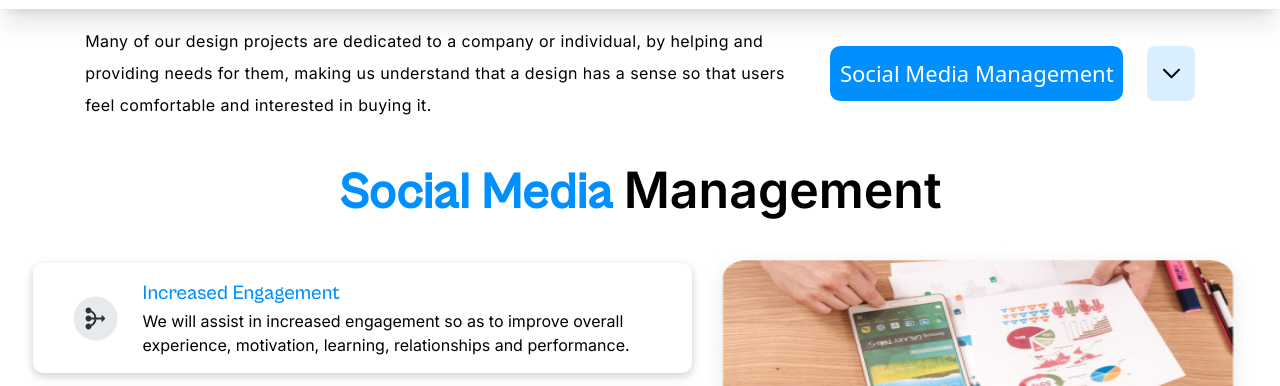
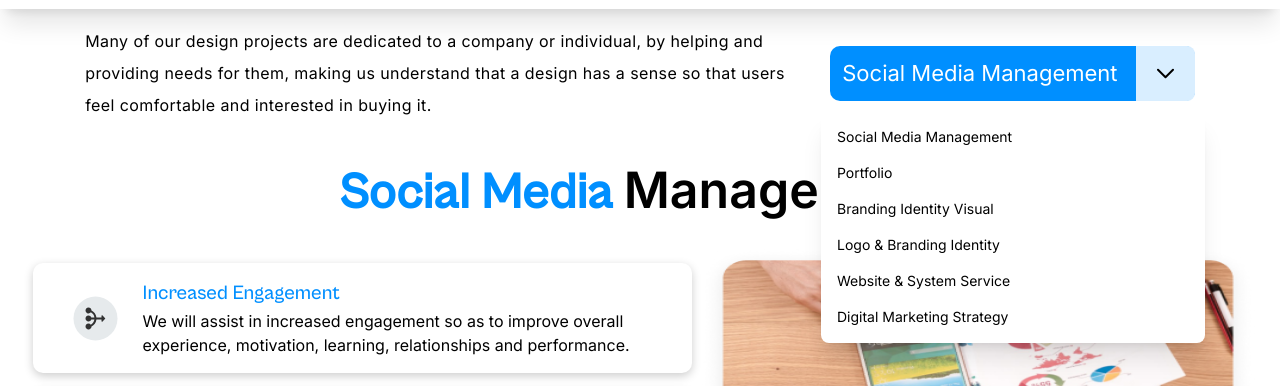
Before and after one commit to dimasasna/HiSocial, a plain HTML site: page service.html in a window 1280 px wide. Both pictures are taken after a click on the button "Social Media Management". Shown: the part 71-457 px from the top of the page. Drawn offline with nearby package versions, Linux system fonts and the light colour scheme; a web font is replaced by a local one.

Commit message:
coba filter

```diff
--- a/service.html
+++ b/service.html
@@ -12,6 +12,7 @@
         href="https://fonts.googleapis.com/css2?family=Inter:wght@400;500;600;700;800&family=Plus+Jakarta+Sans:wght@400;500;600;700;800&display=swap"
         rel="stylesheet">
     <script src="https://cdn.tailwindcss.com"></script>
+    <link href="https://cdnjs.cloudflare.com/ajax/libs/flowbite/2.1.1/flowbite.min.css" rel="stylesheet" />
     <script>
         tailwind.config = {
             extend: {
@@ -32,6 +33,9 @@
     </script>
 
     <style type="text/tailwindcss">
+        html{
+            scroll-behavior: smooth;
+        }
         @layer base {
             h1,h2,h3,h4,h5,h6 {
                 font-family: 'CabinetGrotesk-Medium', sans-serif;
@@ -143,25 +147,54 @@
     <!-- End Navbar -->
 
     <!-- Filter -->
-    <section class="max-w-[1215px] mx-auto mt-4 px-4 lg:px-0">
+    <section class="max-w-[1215px] mx-auto mt-4  px-4 lg:px-0">
         <div class="flex lg:flex-row flex-col justify-center items-center gap-4">
-            <p class="lg:w-[60%] lg:leading-loose tracking-wide">Many of our design projects are dedicated to a company or individual, by helping and
+            <p class="lg:w-[60%] lg:leading-loose tracking-wide">Many of our design projects are dedicated to a company or
+                individual, by helping and
                 providing needs for them, making us understand that a design has a sense so that users feel comfortable
                 and interested in buying it.</p>
-            <div class="lg:w-[30%] flex justify-end items-end lg:gap-6 gap-2 mt-4 lg:mt-0">
+            <div class="lg:w-[30%] flex justify-end items-end  gap-2 mt-4 lg:mt-0">
                 <button
-                    class="w-full left-0 bg-[#008FFF] rounded-[10px] h-[55px]  text-white text-[22px] font-thin  hover:bg-blue-600">Social
-                    Media Management</button>
-                <div
-                    class="w-[59px] h-[55px] bg-[#D9EEFF] flex justify-center items-center rounded-[8px] cursor-pointer hover:bg-slate-200">
-                    <img src="assets/icons/Vector.svg" alt=""></div>
+                    id="dropdownDefaultButton"
+                    data-dropdown-toggle="dropdown"
+                    class="w-full left-0 bg-[#008FFF] rounded-[10px] h-[55px]  text-white text-[22px] font-thin  hover:bg-blue-600 flex items-center justify-between"><span class="px-3" aria-hidden="true"
+                    typy="button">Social
+                        Media Management</span>
+                    <div
+                        class="w-[59px] h-[55px] bg-[#D9EEFF] flex justify-center items-center rounded-r-[8px] cursor-pointer hover:bg-slate-200">
+                        <img src="assets/icons/Vector.svg" alt="">
+                    </div>
+                </button>
+                <div id="dropdown" class="z-10 hidden bg-white divide-y divide-gray-100 rounded-lg shadow-xl lg:w-96 w-80" >
+                    <ul class="py-2 text-sm" aria-labelledby="dropdownDefaultButton">
+                      <li>
+                        <a href="#socialmediamanagement" class="block px-4 py-2 hover:bg-gray-100 dark:hover:bg-gray-600 dark:hover:text-white">Social Media Management</a>
+                      </li>
+                      <li>
+                        <a href="#portfolio" class="block px-4 py-2 hover:bg-gray-100 dark:hover:bg-gray-600 dark:hover:text-white">Portfolio</a>
+                      </li>
+                      <li>
+                        <a href="#brandingidentityvisual" class="block px-4 py-2 hover:bg-gray-100 dark:hover:bg-gray-600 dark:hover:text-white">Branding Identity Visual</a>
+                      </li>
+                      <li>
+                        <a href="#logobrandingidentity" class="block px-4 py-2 hover:bg-gray-100 dark:hover:bg-gray-600 dark:hover:text-white">Logo & Branding Identity</a>
+                      </li>
+                      <li>
+                        <a href="#websitesystemservice" class="block px-4 py-2 hover:bg-gray-100 dark:hover:bg-gray-600 dark:hover:text-white">Website & System Service</a>
+                      </li>
+                      <li>
+                        <a href="#digitalmarketingstrategy" class="block px-4 py-2 hover:bg-gray-100 dark:hover:bg-gray-600 dark:hover:text-white">Digital Marketing Strategy</a>
+                      </li>
+                    </ul>
+                </div>
             </div>
+
         </div>
     </section>
     <!-- End Filter -->
 
     <!-- Social Media Management -->
-    <section class="max-w-[1215px] mx-auto mt-8 px-4 lg:px-0">
+    <section id="socialmediamanagement" class="max-w-[1215px] mx-auto mt-8 px-4 lg:px-0">
         <h1 class="text-center text-[#008FFF] text-[32px] lg:text-[50px] font-semibold">Social Media <span
                 class="text-black">Management</span></h1>
         <div class="flex flex-col lg:flex-row lg:mt-8 mt-4 gap-4">
@@ -218,7 +251,7 @@
     <!-- End Social Media Management -->
 
     <!-- Portfolio -->
-    <section class="max-w-[1215px] mx-auto mt-28 px-4 lg:px-0">
+    <section id="portfolio" class="max-w-[1215px] mx-auto mt-28 px-4 lg:px-0">
         <div class="flex justify-between items-center">
             <h1 class="lg:text-[50px] text-[36px] text-[#008FFF] font-semibold">Portfolio</h1>
             <a href="" class="flex gap-4 border-b-2 border-[#EDC700] py-2 hover:opacity-50 lg:text-[20px] font-bold">
@@ -272,7 +305,7 @@
     <!-- End Portfolio -->
 
     <!-- Branding Identity Visual -->
-    <section class="max-w-[1215px] mx-auto mt-12 lg:mt-28 px-4 lg:px-0">
+    <section id="brandingidentityvisual" class="max-w-[1215px] mx-auto mt-12 lg:mt-28 px-4 lg:px-0">
         <div class="flex lg:flex-row flex-col justify-between lg:items-center">
             <h1 class="lg:w-[50%] text-[38px] lg:text-[55px] text-[#002B44] font-semibold tracking-tight leading-tight">
                 Branding <br><span class="text-[#008FFF]">Identity Visual</span></h1>
@@ -338,7 +371,7 @@
     <!-- End Branding Identity Visual -->
 
     <!-- Our Project Done -->
-    <section class="max-w-[1215px] mx-auto lg:mt-24 mt-12">
+    <section  class="max-w-[1215px] mx-auto lg:mt-24 mt-12">
         <div class="flex flex-col justify-center items-center font-semibold">
             <h1 class="lg:text-[50px] text-[38px] text-[#008FFF]">Our Project Done</h1>
             <div class="h-1 w-[200px] bg-[#EDC700]"></div>
@@ -389,7 +422,7 @@
     <!-- End Our Project Done -->
 
     <!-- Logo & Branding Identity -->
-    <section class="max-w-[1215px] mx-auto lg:mt-28 mt-12 px-4 lg:px-0">
+    <section id="logobrandingidentity" class="max-w-[1215px] mx-auto lg:mt-28 mt-12 px-4 lg:px-0">
         <div class="flex flex-col justify-center items-center lg:text-center">
             <h1 class="lg:text-[60px] text-[38px] text-[#008FFF] font-semibold">Logo & Branding <span
                     class="text-[#002B44]">Identity</span></h1>
@@ -415,7 +448,7 @@
     <!-- End Logo & Branding Identity -->
 
     <!-- Website And System SLider -->
-    <section class=" mx-auto lg:mt-28 mt-12 px-4 lg:px-0">
+    <section id="websitesystemservice" class=" mx-auto lg:mt-28 mt-12 px-4 lg:px-0">
         <div class="flex lg:flex-row flex-col justify-between lg:items-center max-w-[1215px] mx-auto">
             <h1
                 class="lg:text-[60px] text-[38px] text-[#002B44] font-semibold tracking-normal leading-tight lg:w-[30%]">
@@ -447,9 +480,9 @@
                 </div>
             </div>
             <div
-                class="swiper-button-next rounded-full md:bg-[#EDC700] md:text-white text-[12px] md:h-[75px] md:w-[75px] z-30">
+                class="swiper-button-next rounded-full md:bg-[#EDC700] text-white text-[12px] md:h-[75px] md:w-[75px] z-30">
             </div>
-            <div class="swiper-button-prev rounded-full md:bg-[#EDC700] md:text-white md:h-[75px] md:w-[75px] z-30">
+            <div class="swiper-button-prev rounded-full md:bg-[#EDC700] text-white md:h-[75px] md:w-[75px] z-30">
             </div>
             <div
                 class=" bg-white w-28 h-full blur-[40px] rounded-full z-20 opacity-100 absolute top-0 left-0 hidden lg:block">
@@ -477,7 +510,7 @@
     <!-- End Website And System SLider -->
 
     <!-- Digital Marketing Strategy -->
-    <section class="max-w-[1215px] mx-auto mt-12 lg:mt-28 px-4 lg:px-0">
+    <section id="digitalmarketingstrategy" class="max-w-[1215px] mx-auto mt-12 lg:mt-28 px-4 lg:px-0">
         <h1 class="lg:text-center text-[38px] lg:text-[60px] text-[#008FFF] font-semibold">Digital Marketing <span
                 class="text-[#002B44]">Strategy</span></h1>
         <div class="flex lg:flex-row flex-col mt-6 gap-6">
@@ -659,6 +692,7 @@
     </footer>
     <!-- End Footer -->
 
+    <script src="https://cdnjs.cloudflare.com/ajax/libs/flowbite/2.1.1/flowbite.min.js"></script>
     <script src="index.js"></script>
     <script src="https://cdn.jsdelivr.net/npm/swiper@11/swiper-bundle.min.js"></script>
     <script type="module">
```
